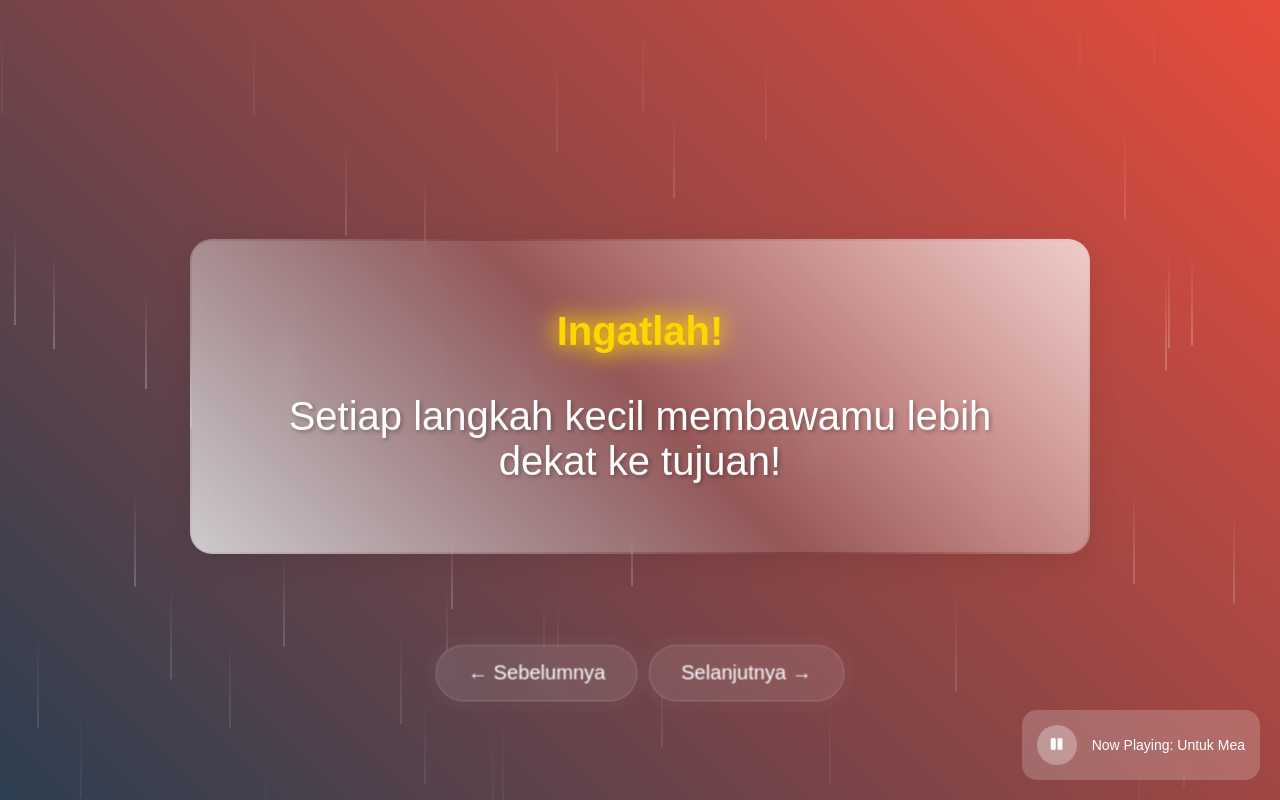
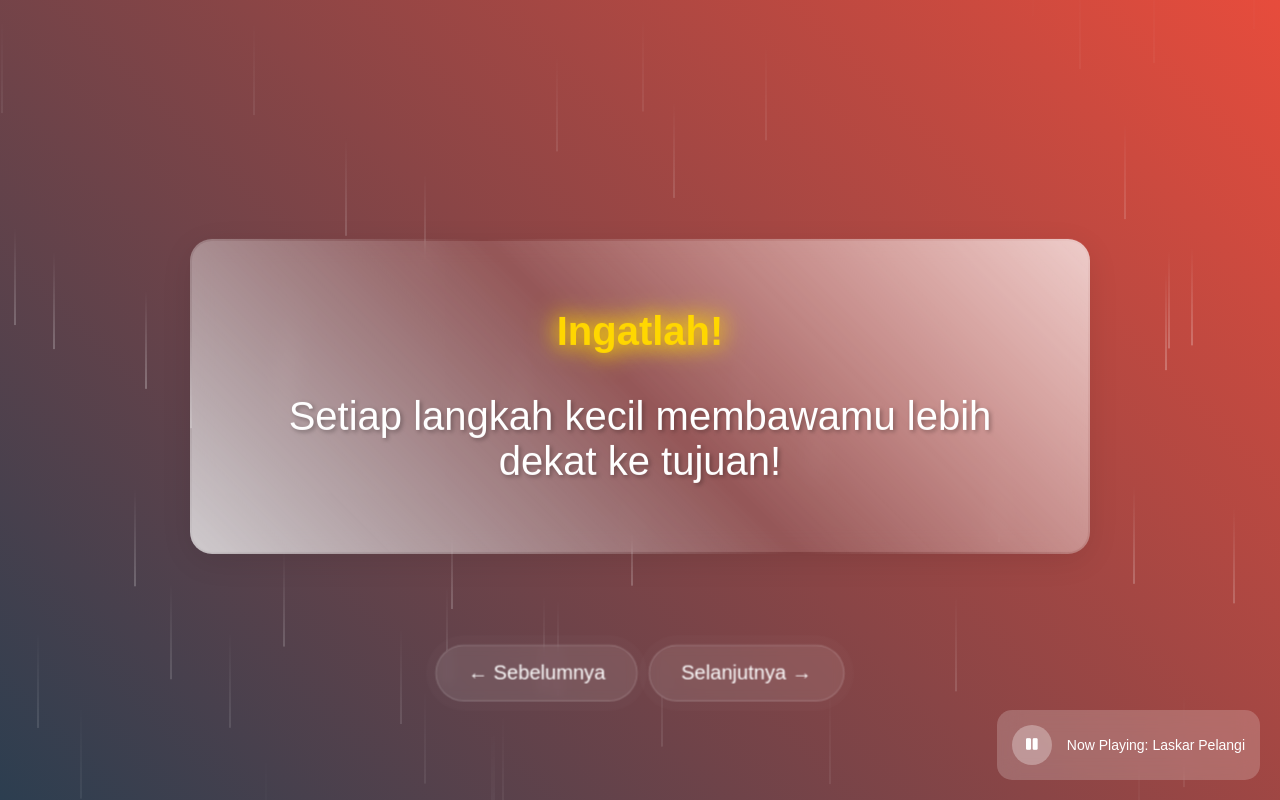
Before and after one commit to Asepahlan/adik, a plain HTML site: page index.html in a window 1280 px wide. Drawn offline with Linux system fonts and the light colour scheme.

Commit message:
Add files via upload

```diff
--- a/index.html
+++ b/index.html
@@ -1,7 +1,7 @@
 <!DOCTYPE html>
 <html>
 <head>
-    <title>Untuk Mea Agar Semangat</title>
+    <title>Untuk Mea Agar Lebih Semangat</title>
     <style>
         body {
             margin: 0;
@@ -220,7 +220,7 @@
             <i class="fas fa-play"></i>
         </button>
         <div class="music-info">
-            Now Playing: <span id="songTitle">Untuk Mea</span>
+            Now Playing: <span id="songTitle">Laskar Pelangi</span>
         </div>
     </div>
 
```
